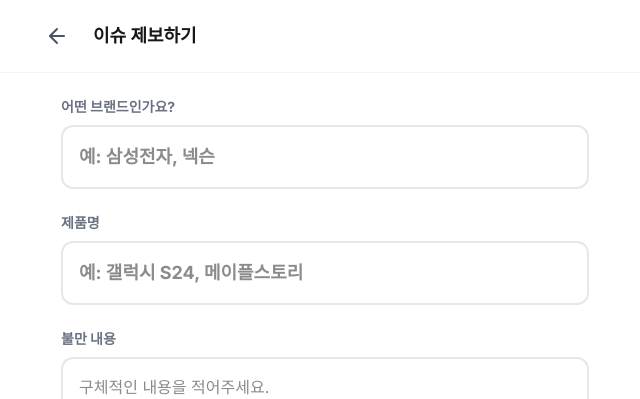
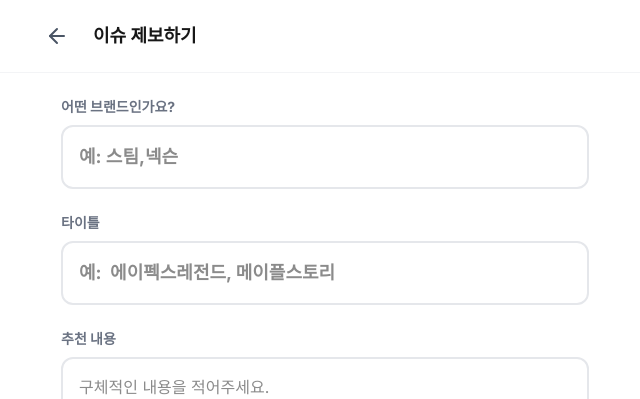
Before and after one commit to vent-nope/vent, a Next.js app: page /report in a window 1280 px wide. Shown: the top 399 px of the page, without its empty margins (315-955 px from the left). Built offline with nearby package versions, Linux system fonts and the light colour scheme.

Commit message:
글수정

```diff
--- a/src/app/page.js
+++ b/src/app/page.js
@@ -95,7 +95,7 @@ export default function Home() {
 
             <Link href="/report">
                 <button className="bg-neutral-900 dark:bg-white dark:text-black text-white px-4 py-2 rounded-lg text-sm font-bold hover:bg-neutral-700 dark:hover:bg-gray-200 transition shadow-lg">
-                이슈 등록
+                게임 등록
                 </button>
             </Link>
           </div>
@@ -104,8 +104,8 @@ export default function Home() {
 
       <section className="py-12 px-6 max-w-2xl mx-auto text-center">
         <h1 className="text-4xl font-extrabold mb-3 leading-tight">
-          대한민국<br/>
-          <span className="text-red-600 bg-red-50 dark:bg-red-900/30 px-2 rounded-lg">분노 랭킹</span>
+          사소해요<br/>
+          <span className="text-red-600 bg-red-50 dark:bg-red-900/30 px-2 rounded-lg">게임 추천 랭킹</span>
         </h1>
 
         <div className="relative max-w-md mx-auto mt-8">
@@ -122,7 +122,7 @@ export default function Home() {
 
       <section className="max-w-2xl mx-auto px-4 pb-12 w-full flex-1 space-y-6">
         {filteredComplaints.length === 0 ? (
-            <div className="text-center py-20 text-gray-400 dark:text-gray-500"><p>등록된 이슈가 없습니다.</p></div>
+            <div className="text-center py-20 text-gray-400 dark:text-gray-500"><p>등록된 게임이 없습니다.</p></div>
         ) : (
             filteredComplaints.map((item, index) => (
               <div key={item.id} className="relative">
--- a/src/app/report/page.js
+++ b/src/app/report/page.js
@@ -48,7 +48,7 @@ export default function Report() {
       const result = await res.json();
 
       if (result.message === "저장 성공") {
-        alert("🔥 이슈가 등록되었습니다! 화력을 모아봅시다.");
+        alert("🔥 게임이 등록되었습니다! 화력을 모아봅시다.");
         router.push("/");
       } else {
         alert("저장 실패: " + JSON.stringify(result));
@@ -81,7 +81,7 @@ export default function Report() {
                 <label className="block text-sm font-bold text-gray-500 dark:text-gray-400 mb-2">어떤 브랜드인가요?</label>
                 <input
                     type="text"
-                    placeholder="예: 삼성전자, 넥슨"
+                    placeholder="예: 스팀,넥슨"
                     value={brand}
                     onChange={(e) => setBrand(e.target.value)}
                     // 👇 입력창: 흰색 -> (다크모드) 더 어두운 회색
@@ -90,10 +90,10 @@ export default function Report() {
             </div>
 
             <div>
-                <label className="block text-sm font-bold text-gray-500 dark:text-gray-400 mb-2">제품명</label>
+                <label className="block text-sm font-bold text-gray-500 dark:text-gray-400 mb-2">타이틀</label>
                 <input
                     type="text"
-                    placeholder="예: 갤럭시 S24, 메이플스토리"
+                    placeholder="예:  에이펙스레전드, 메이플스토리"
                     value={product}
                     onChange={(e) => setProduct(e.target.value)}
                     className="w-full bg-white dark:bg-gray-800 border-2 border-gray-200 dark:border-gray-700 rounded-xl p-4 font-bold text-lg focus:outline-none focus:border-neutral-900 dark:focus:border-gray-400 transition dark:text-white"
@@ -101,7 +101,7 @@ export default function Report() {
             </div>
 
             <div>
-                <label className="block text-sm font-bold text-gray-500 dark:text-gray-400 mb-2">불만 내용</label>
+                <label className="block text-sm font-bold text-gray-500 dark:text-gray-400 mb-2">추천 내용</label>
                 <textarea
                     rows="4"
                     placeholder="구체적인 내용을 적어주세요."
```
